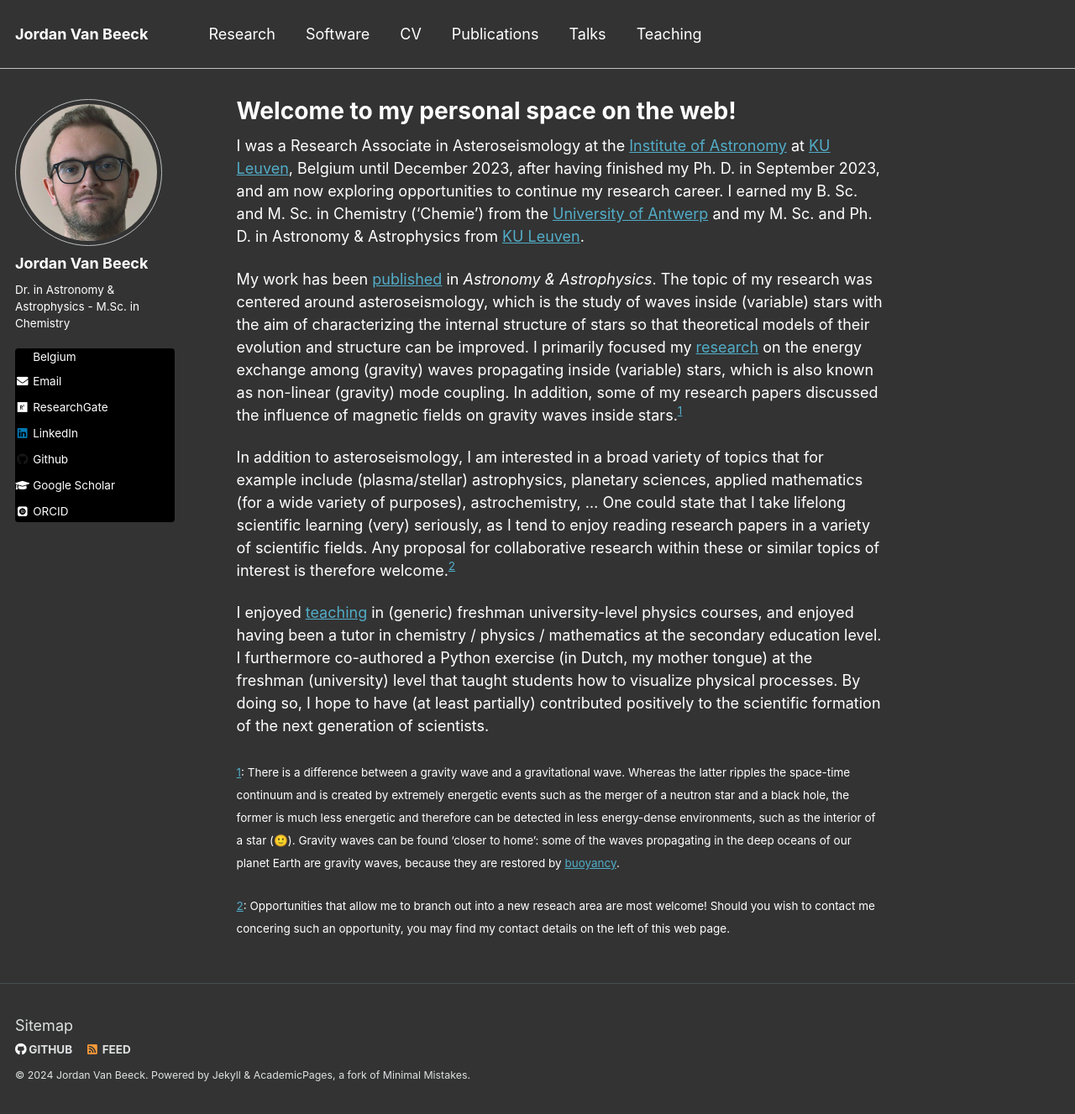
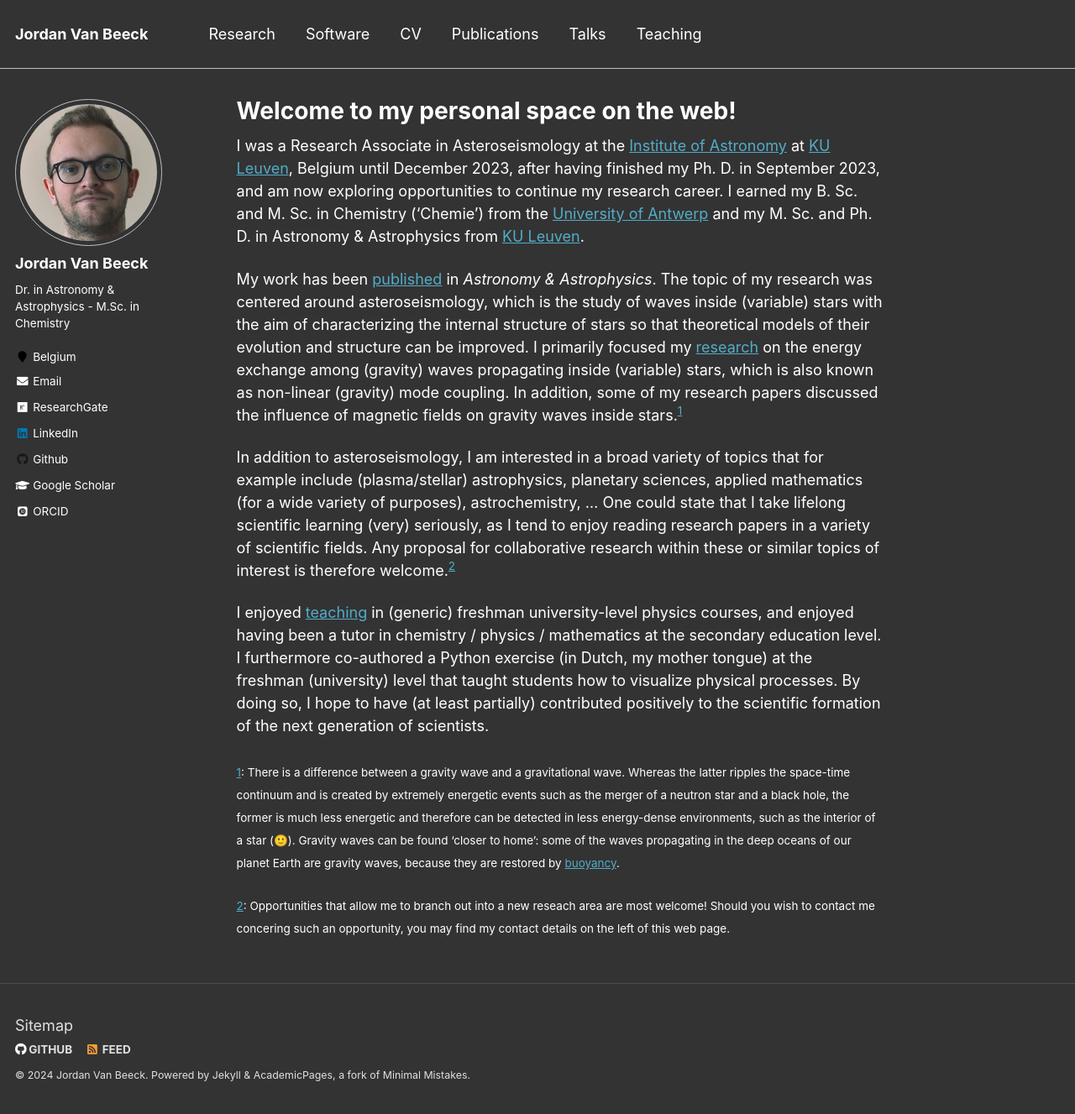
Before and after one commit to JVB11/jvb11.github.io, a Jekyll site: the page built from _pages/about.md, in a window 1280 px wide and 1327 px high. Shown: the whole window at 84% size. Built offline with Jekyll 4.4.1, drawn with Linux system fonts in a browser that asks for light colours; emoji names are drawn with the system emoji font; some web fonts are replaced.

Commit message:
change background color of dropdown menu

```diff
--- a/_includes/author-profile.html
+++ b/_includes/author-profile.html
@@ -21,7 +21,7 @@
 
   <div class="author__urls-wrapper">
     <button class="btn btn--inverse" style="background:black">Contact Me</button>
-    <ul class="author__urls social-icons" style="background-color: black;">
+    <ul class="author__urls social-icons" style="background-color: mix(white, #000, 20%)">
       {% if author.location %}
         <li><i class="fa fa-fw fa-map-marker" aria-hidden="true"></i> {{ author.location }}</li>
       {% endif %}
```
